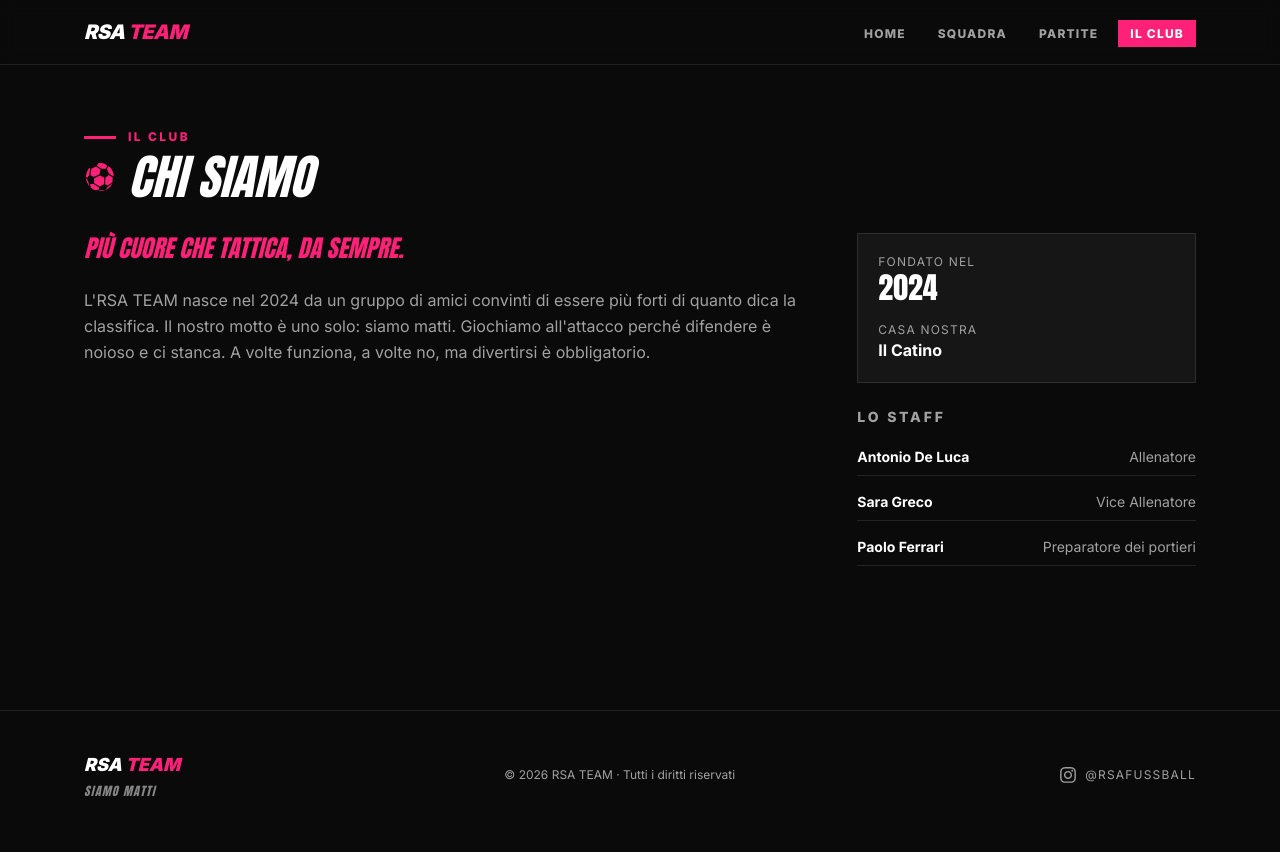
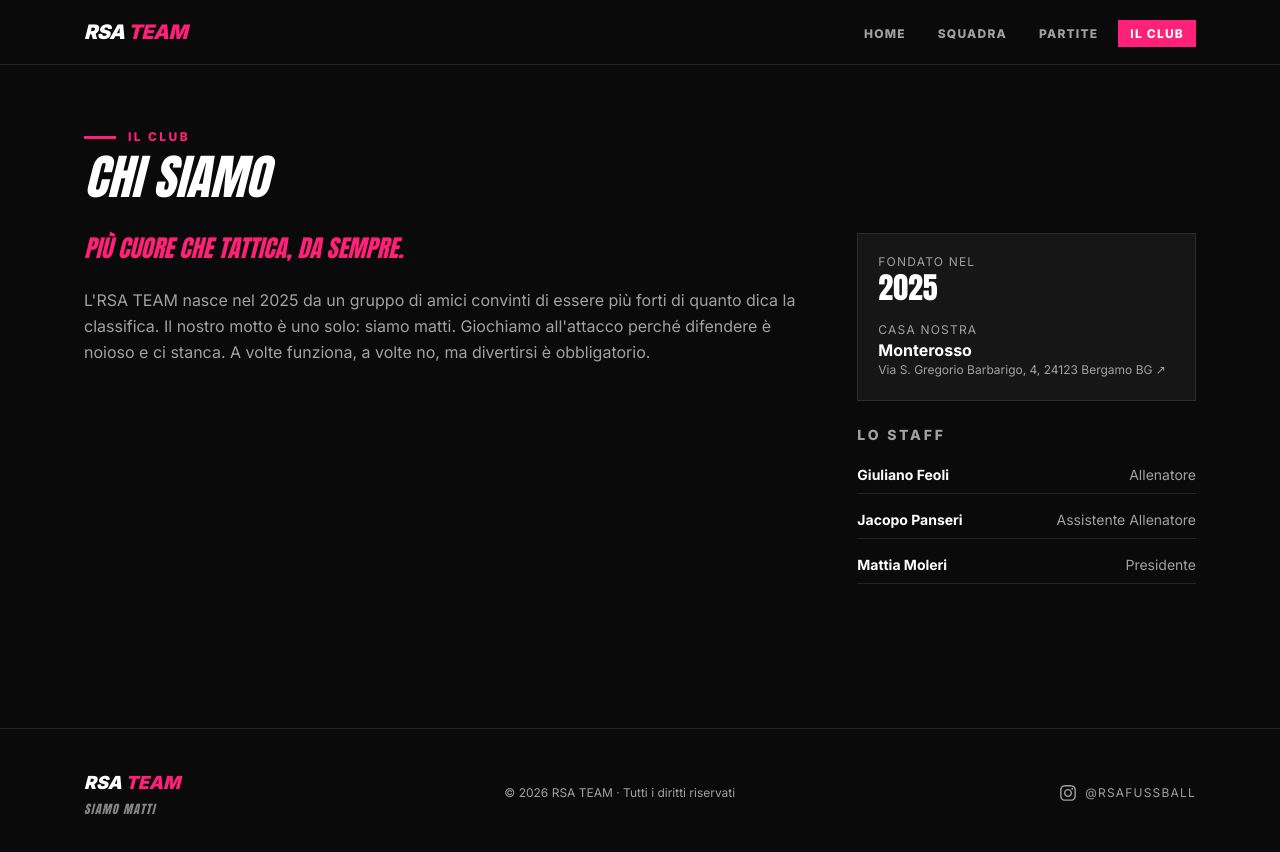
Before and after one commit to hihelloluigi/rsa-team, a Next.js app: page /club in a window 1280 px wide. Shown: the top 852 px of the page. Built offline with nearby package versions, Linux system fonts and the light colour scheme.

Commit message:
feat: update club info (2025, Monterosso stadium w/ map link, new staff, drop heading icon)

```diff
--- a/src/app/club/page.tsx
+++ b/src/app/club/page.tsx
@@ -1,7 +1,6 @@
 import SectionHeading from "@/components/SectionHeading";
 import Reveal from "@/components/Reveal";
 import { getClub } from "@/lib/data";
-import { GiSoccerBall } from "react-icons/gi";
 
 export const metadata = { title: "Il Club — RSA TEAM" };
 
@@ -9,7 +8,7 @@ export default function ClubPage() {
   const club = getClub();
   return (
     <main className="mx-auto max-w-6xl px-5 py-16">
-      <SectionHeading label="Il Club" title="Chi siamo" icon={<GiSoccerBall size={32} />} />
+      <SectionHeading label="Il Club" title="Chi siamo" />
       <div className="grid gap-12 lg:grid-cols-3">
         <div className="lg:col-span-2">
           <Reveal>
@@ -25,7 +24,23 @@ export default function ClubPage() {
               <p className="text-xs uppercase tracking-widest text-muted">Fondato nel</p>
               <p className="font-display text-3xl">{club.founded}</p>
               <p className="mt-4 text-xs uppercase tracking-widest text-muted">Casa nostra</p>
-              <p className="font-bold">{club.ground}</p>
+              {club.groundMapUrl ? (
+                <a
+                  href={club.groundMapUrl}
+                  target="_blank"
+                  rel="noopener noreferrer"
+                  className="group inline-block"
+                >
+                  <span className="font-bold group-hover:text-accent transition">{club.ground}</span>
+                  {club.groundAddress && (
+                    <span className="block text-xs text-muted group-hover:text-accent/80 transition">
+                      {club.groundAddress} ↗
+                    </span>
+                  )}
+                </a>
+              ) : (
+                <p className="font-bold">{club.ground}</p>
+              )}
             </div>
             <div>
               <h3 className="text-sm font-extrabold uppercase tracking-[0.2em] text-muted mb-3">Lo staff</h3>
--- a/src/data/club.json
+++ b/src/data/club.json
@@ -1,12 +1,14 @@
 {
   "name": "RSA TEAM",
-  "founded": 2024,
-  "ground": "Il Catino",
+  "founded": 2025,
+  "ground": "Monterosso",
+  "groundAddress": "Via S. Gregorio Barbarigo, 4, 24123 Bergamo BG",
+  "groundMapUrl": "https://www.google.com/maps/search/?api=1&query=Via%20S.%20Gregorio%20Barbarigo%2C%204%2C%2024123%20Bergamo%20BG",
   "tagline": "Più cuore che tattica, da sempre.",
-  "about": "L'RSA TEAM nasce nel 2024 da un gruppo di amici convinti di essere più forti di quanto dica la classifica. Il nostro motto è uno solo: siamo matti. Giochiamo all'attacco perché difendere è noioso e ci stanca. A volte funziona, a volte no, ma divertirsi è obbligatorio.",
+  "about": "L'RSA TEAM nasce nel 2025 da un gruppo di amici convinti di essere più forti di quanto dica la classifica. Il nostro motto è uno solo: siamo matti. Giochiamo all'attacco perché difendere è noioso e ci stanca. A volte funziona, a volte no, ma divertirsi è obbligatorio.",
   "staff": [
-    { "name": "Antonio De Luca", "role": "Allenatore" },
-    { "name": "Sara Greco", "role": "Vice Allenatore" },
-    { "name": "Paolo Ferrari", "role": "Preparatore dei portieri" }
+    { "name": "Giuliano Feoli", "role": "Allenatore" },
+    { "name": "Jacopo Panseri", "role": "Assistente Allenatore" },
+    { "name": "Mattia Moleri", "role": "Presidente" }
   ]
 }
--- a/src/lib/types.ts
+++ b/src/lib/types.ts
@@ -63,6 +63,8 @@ export const ClubSchema = z.object({
   name: z.string().min(1),
   founded: z.number().int(),
   ground: z.string().min(1),
+  groundAddress: z.string().min(1).optional(),
+  groundMapUrl: z.string().url().optional(),
   tagline: z.string().min(1),
   about: z.string().min(1),
   staff: z.array(z.object({ name: z.string().min(1), role: z.string().min(1) })),
```
